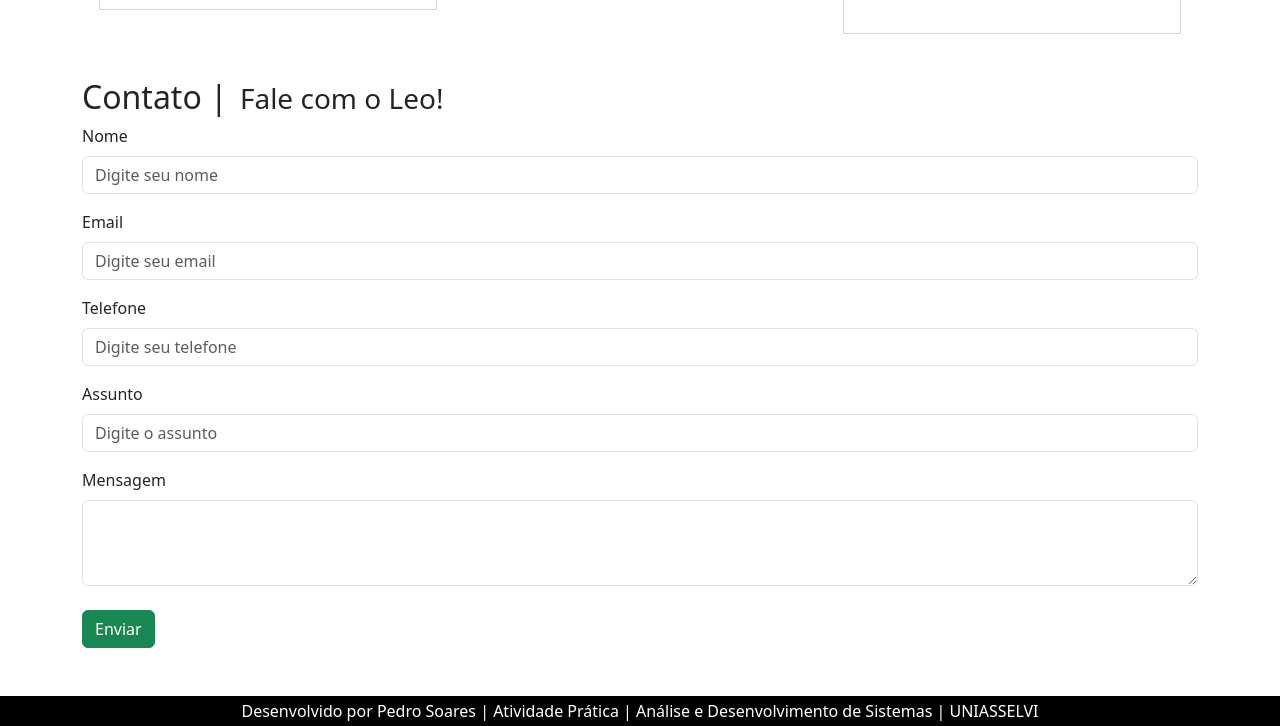
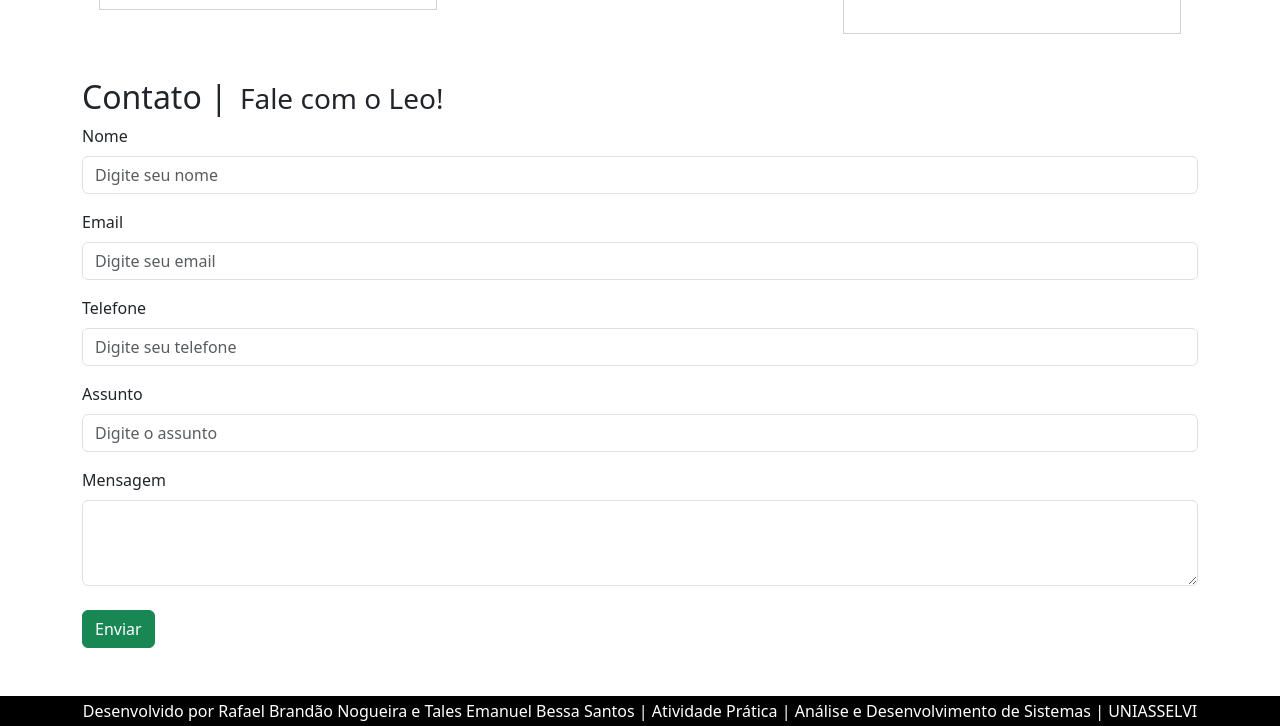
Before and after one commit to phsoaresb/LeonardoDaVinci-Portifolio, a plain HTML site: page index.html in a window 1280 px wide. Shown: the part 1693-2419 px from the top of the page. Drawn offline with nearby package versions, Linux system fonts and the light colour scheme.

Commit message:
Update index.html

```diff
--- a/index.html
+++ b/index.html
@@ -142,7 +142,7 @@
       </section>
 
       <footer class="text-center mt-5">
-        Desenvolvido por Pedro Soares | Atividade Prática | Análise e Desenvolvimento de Sistemas | UNIASSELVI
+        Desenvolvido por Rafael Brandão Nogueira e Tales Emanuel Bessa Santos | Atividade Prática | Análise e Desenvolvimento de Sistemas | UNIASSELVI
     <style>
         footer {
             color: white;
```
